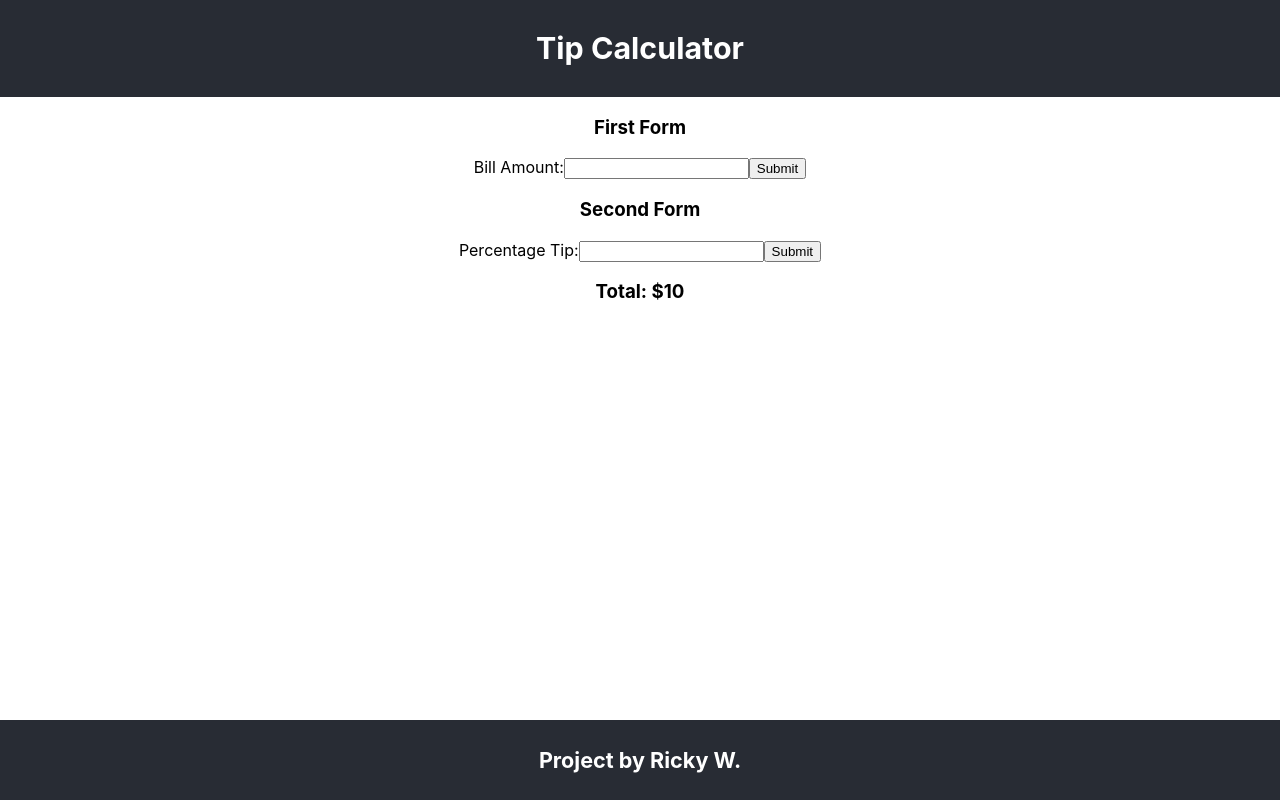
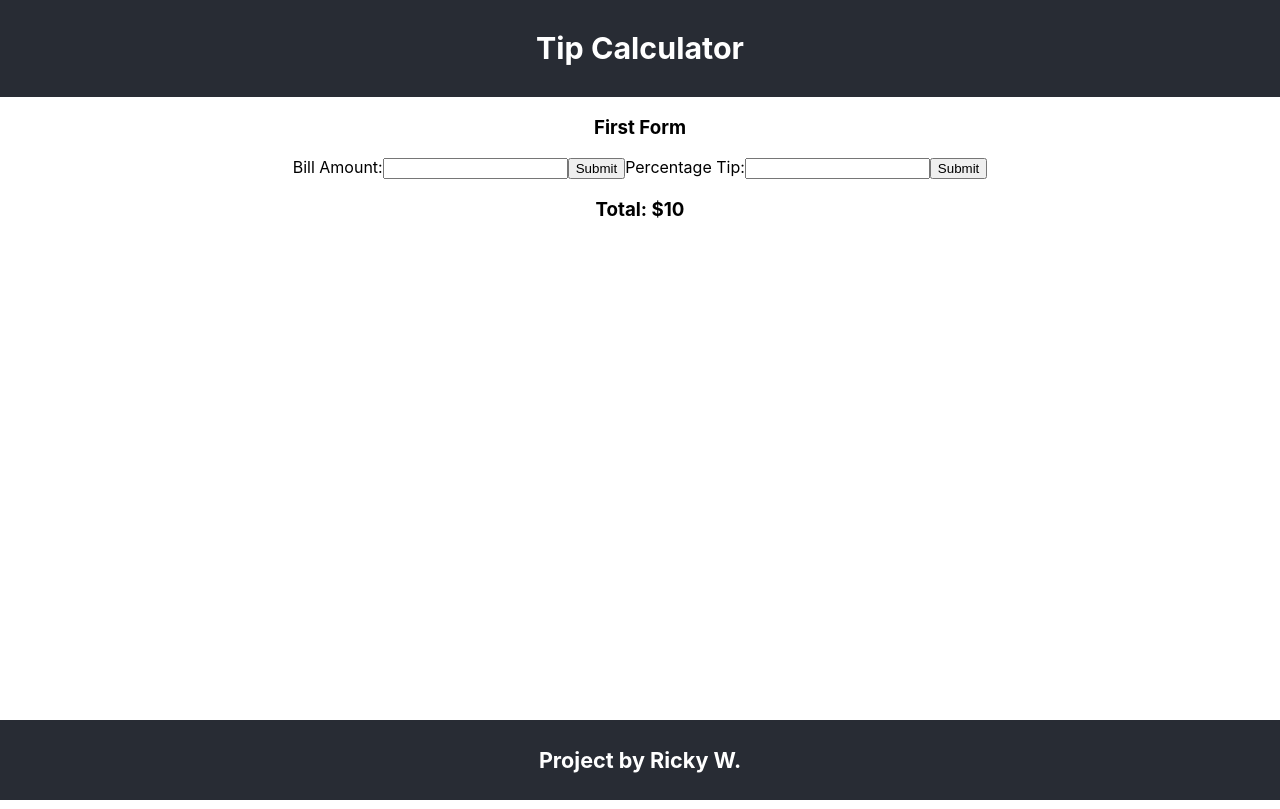
Before and after one commit to RicardoGWill/react-tip-calculator, a React (Create React App) app: page / in a window 1280 px wide. Built offline with nearby package versions, Linux system fonts and the light colour scheme.

Commit message:
Now, one form with two inputs.

```diff
--- a/src/components/Body.js
+++ b/src/components/Body.js
@@ -20,9 +20,6 @@ class Body extends Component {
             <input type="text" name="billAmount" />
           </label>
           <input type="submit" value="Submit" />
-        </form>
-        <h3>Second Form</h3>
-        <form>
           <label>
             Percentage Tip:
             <input type="text" name="PercentageTip" />
```
